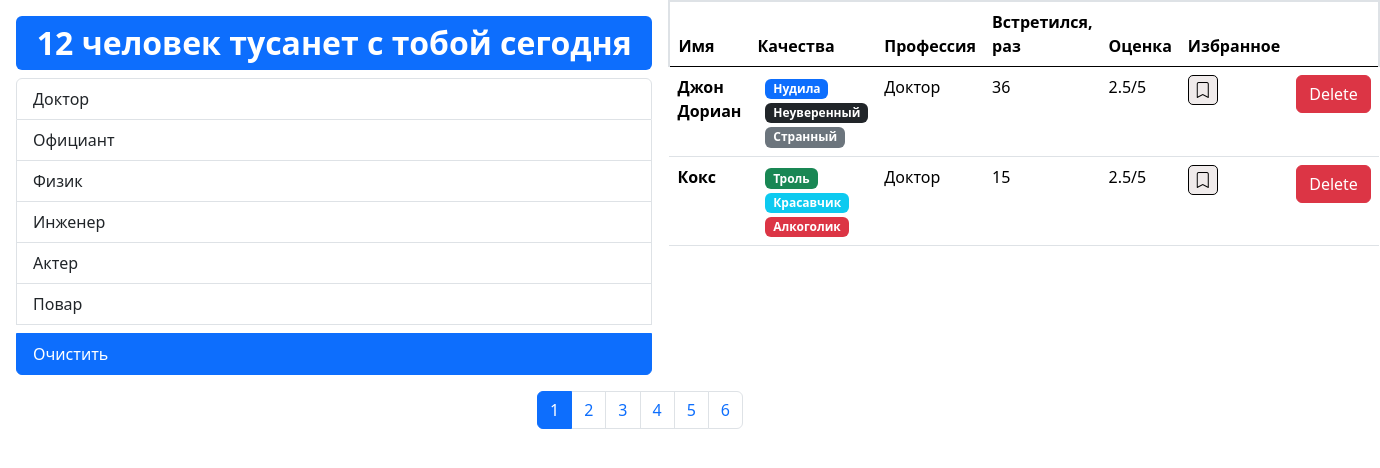
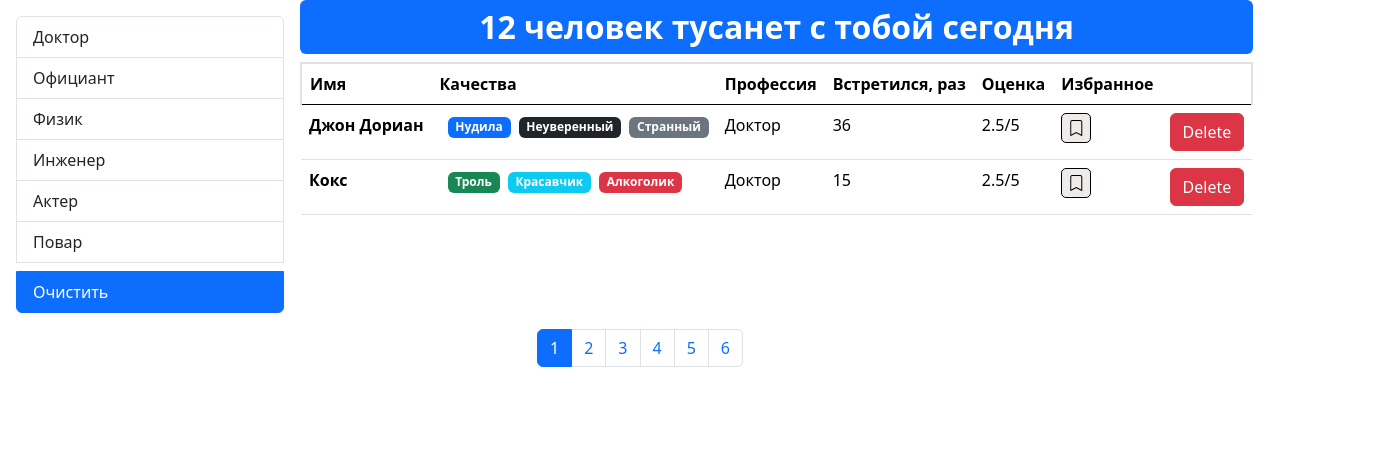
Before and after one commit to butuzz74/-1-function-conponents, a React (Create React App) app: page / in a window 1280 px wide. Shown: the top 468 px of the page, 1380 px wide, since content can reach past the window. Built offline with nearby package versions, Linux system fonts and the light colour scheme.

Commit message:
refactoring1

```diff
--- a/src/components/App.jsx
+++ b/src/components/App.jsx
@@ -7,10 +7,10 @@ const App = () => {
     useEffect(() => {
         API.users.fetchAll().then((data) => setUsers(data));
     }, []);
-    const handleDelete = (id) => {
+    const handleDeleteUser = (id) => {
         setUsers(users.filter((user) => user._id !== id));
     };
-    const handleChange = (id) => {
+    const handleNothingFavorite = (id) => {
         setUsers(
             users.map((user) => {
                 if (user._id === id) {
@@ -25,8 +25,8 @@ const App = () => {
         users && (
             <Users
                 users={users}
-                handleDelete={handleDelete}
-                handleChange={handleChange}
+                handleDeleteUser={handleDeleteUser}
+                handleNothingFavorite={handleNothingFavorite}
             />
         )
     );
--- a/src/components/Bookmark.jsx
+++ b/src/components/Bookmark.jsx
@@ -2,9 +2,9 @@ import React from "react";
 import PropTypes from "prop-types";
 
 const Bookmark = (props) => {
-    const { id, bookmark, handleChange } = props;
+    const { id, bookmark, handleNothingFavorite } = props;
     return (
-        <div className="bookmark" onClick={() => handleChange(id)}>
+        <div className="bookmark" onClick={() => handleNothingFavorite(id)}>
             {!bookmark
                 ? <i className="bi bi-bookmark"></i>
                 : <i className="bi bi-bookmark-fill"></i>
@@ -15,6 +15,6 @@ const Bookmark = (props) => {
 Bookmark.propTypes = {
     id: PropTypes.string.isRequired,
     bookmark: PropTypes.bool.isRequired,
-    handleChange: PropTypes.func.isRequired
+    handleNothingFavorite: PropTypes.func.isRequired
 };
 export default Bookmark;
--- a/src/components/GroupList.jsx
+++ b/src/components/GroupList.jsx
@@ -2,7 +2,7 @@ import React from "react";
 import PropTypes from "prop-types";
 
 const GroupList = ({
-    items,
+    professions,
     onSelectedProf,
     selectedProf,
     onClearSelected
@@ -10,16 +10,16 @@ const GroupList = ({
     return (
         <>
             <ul className="list-group">
-                {Object.keys(items).map((item) => (
+                {Object.keys(professions).map((item) => (
                     <li
-                        key={items[item]._id}
+                        key={professions[item]._id}
                         className={`list-group-item + ${
-                            selectedProf === items[item] ? "active" : ""
+                            selectedProf === professions[item] ? "active" : ""
                         }`}
                         role="button"
-                        onClick={() => onSelectedProf(items[item])}
+                        onClick={() => onSelectedProf(professions[item])}
                     >
-                        {items[item].name}
+                        {professions[item].name}
                     </li>
                 ))}
                 <li
@@ -34,7 +34,7 @@ const GroupList = ({
     );
 };
 GroupList.propTypes = {
-    items: PropTypes.oneOfType([PropTypes.object, PropTypes.array]),
+    professions: PropTypes.oneOfType([PropTypes.object, PropTypes.array]),
     onSelectedProf: PropTypes.func.isRequired,
     selectedProf: PropTypes.object,
     onClearSelected: PropTypes.func.isRequired
--- a/src/components/Header.jsx
+++ b/src/components/Header.jsx
@@ -2,16 +2,17 @@ import React from "react";
 import PropTypes from "prop-types";
 
 const Header = (props) => {
-    if (!props.users.length) {
+    const { users } = props;
+    if (!users.length) {
         return <h1 className="badge bg-danger fs-2">
             Никто не тусанет с тобой сегодня </h1>;
     } else {
-        return props.users.length > 4 || props.users.length === 1
+        return users.length > 4 || users.length === 1
             ? <h1 className="badge bg-primary fs-2">
-                {props.users.length} человек тусанет с тобой сегодня{" "}
+                {users.length} человек тусанет с тобой сегодня{" "}
             </h1>
             : <h1 className="badge bg-primary fs-2">
-                {props.users.length} человека тусанет с тобой сегодня
+                {users.length} человека тусанет с тобой сегодня
             </h1>;
     };
 };
--- a/src/components/User.jsx
+++ b/src/components/User.jsx
@@ -4,7 +4,7 @@ import Quality from "./Quality";
 import PropTypes from "prop-types";
 
 const User = (props) => {
-    const { user, handleDelete, handleChange } = props;
+    const { user, handleDeleteUser, handleNothingFavorite } = props;
     return (
         <tr>
             <th>{user.name}</th>
@@ -24,14 +24,14 @@ const User = (props) => {
                 <Bookmark
                     bookmark={user.bookmark}
                     id={user._id}
-                    handleChange={handleChange}
+                    handleNothingFavorite={handleNothingFavorite}
                 />
             </td>
             <td>
                 <button
                     type="button"
                     className="btn btn-danger"
-                    onClick={() => handleDelete(user._id)}
+                    onClick={() => handleDeleteUser(user._id)}
                 >
                     Delete
                 </button>
@@ -41,8 +41,8 @@ const User = (props) => {
 };
 User.propTypes = {
     user: PropTypes.object.isRequired,
-    handleDelete: PropTypes.func.isRequired,
-    handleChange: PropTypes.func.isRequired
+    handleDeleteUser: PropTypes.func.isRequired,
+    handleNothingFavorite: PropTypes.func.isRequired
 };
 
 export default User;
--- a/src/components/Users.jsx
+++ b/src/components/Users.jsx
@@ -8,14 +8,15 @@ import { paginate } from "../utils/paginate";
 import PropTypes from "prop-types";
 
 const Users = (props) => {
+    const { users, handleDeleteUser, handleNothingFavorite } = props;
     const pageSize = 2;
 
     const [activePage, setActivePage] = useState(1);
-    const [items, setItems] = useState();
+    const [professions, setProfessions] = useState();
     const [selectedProf, setSelectedProf] = useState();
 
     useEffect(() => {
-        API.professions.fetchAll().then((data) => setItems(data));
+        API.professions.fetchAll().then((data) => setProfessions(data));
     }, []);
 
     const handleActivePage = (pageIndex) => {
@@ -29,8 +30,12 @@ const Users = (props) => {
         setSelectedProf();
     };
     const filteredUsers = selectedProf
-        ? props.users.filter((user) => JSON.stringify(user.profession) === JSON.stringify(selectedProf))
-        : props.users;
+        ? users.filter(
+            (user) =>
+                JSON.stringify(user.profession) ===
+                  JSON.stringify(selectedProf)
+        )
+        : users;
 
     const userCrop = paginate(
         filteredUsers,
@@ -38,16 +43,19 @@ const Users = (props) => {
         pageSize,
         setActivePage
     );
-    const count = filteredUsers.length;
-    console.log(props.users);
+    const itemsCount = filteredUsers.length;
+    useEffect(() => {
+        if (!filteredUsers.length) {
+            setSelectedProf();
+        }
+    }, [filteredUsers]);
     return (
         <>
             <div className="d-flex">
-                <div className="d-flex flex-column flex-shrink-0 p-3 width=200px">
-                    <Header users={filteredUsers} />
-                    {items && (
+                <div className="d-flex flex-column flex-shrink-0 p-3 width=200px group">
+                    {professions && (
                         <GroupList
-                            items={items}
+                            professions={professions}
                             onSelectedProf={handleSelectedProf}
                             selectedProf={selectedProf}
                             onClearSelected={handleClearSelected}
@@ -55,6 +63,7 @@ const Users = (props) => {
                     )}
                 </div>
                 <div className="d-flex flex-column">
+                    <Header users={filteredUsers} />
                     <table className="table">
                         <thead className="border-bottom-0 border-2">
                             <tr>
@@ -73,8 +82,8 @@ const Users = (props) => {
                                     <User
                                         key={user._id}
                                         user={user}
-                                        handleDelete={props.handleDelete}
-                                        handleChange={props.handleChange}
+                                        handleDeleteUser={handleDeleteUser}
+                                        handleNothingFavorite={handleNothingFavorite}
                                     />
                                 ))
                                 : null}
@@ -84,7 +93,7 @@ const Users = (props) => {
             </div>
             <div className="d-flex justify-content-center">
                 <Pagination
-                    itemsCount={count}
+                    itemsCount={itemsCount}
                     pageSize={pageSize}
                     activePage={activePage}
                     handleActivePage={handleActivePage}
@@ -95,7 +104,7 @@ const Users = (props) => {
 };
 Users.propTypes = {
     users: PropTypes.oneOfType([PropTypes.array, PropTypes.object]),
-    handleDelete: PropTypes.func.isRequired,
-    handleChange: PropTypes.func.isRequired
+    handleDeleteUser: PropTypes.func.isRequired,
+    handleNothingFavorite: PropTypes.func.isRequired
 };
 export default Users;
--- a/src/index.css
+++ b/src/index.css
@@ -28,3 +28,6 @@ code {
 .bookmark i {
     cursor: pointer;
 }
+.group{
+    width: 300px;
+}
```
